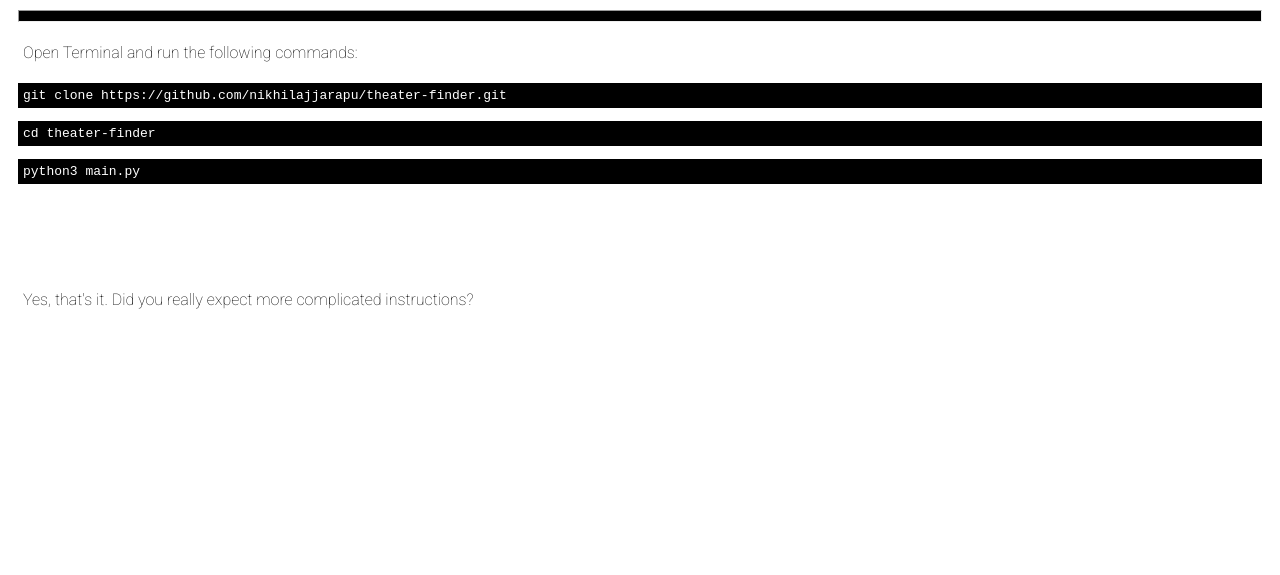
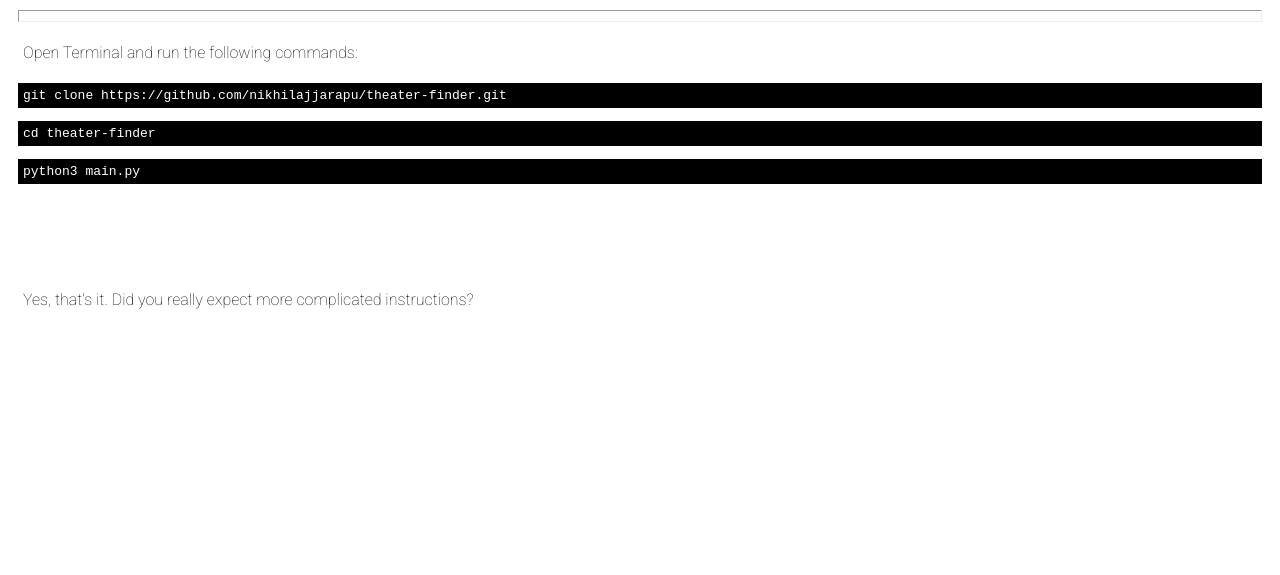
Before and after one commit to nikhilajjarapu-zz/theater-finder, a plain HTML site: page index.html in a window 1280 px wide. Shown: the part 225-800 px from the top of the page. Drawn offline with Linux system fonts and the light colour scheme.

Commit message:
Update index.html

```diff
--- a/index.html
+++ b/index.html
@@ -8,10 +8,10 @@
   * {
     padding:5px;
   }
-  hr {
+  /*hr {
   color:black;
   background-color:black;
-  }
+  }*/
   a {
     text-decoration:none;
   }
@@ -29,9 +29,7 @@
 <h1 style="text-align:center;font-weight:300;">Installation</h1>
 <hr>
 <p style="font-weight:100;">Open Terminal and run the following commands:</p>
-<pre>git clone https://github.com/nikhilajjarapu/theater-finder.git</pre>
-<pre>cd theater-finder</pre>
-<pre>python3 main.py</pre>
+<pre>git clone https://github.com/nikhilajjarapu/theater-finder.git</pre><pre>cd theater-finder</pre><pre>python3 main.py</pre>
 <br><br><br><br>
 <p style="font-weight:100"> Yes, that's it. Did you really expect more complicated instructions? </p>
 </body>
```
